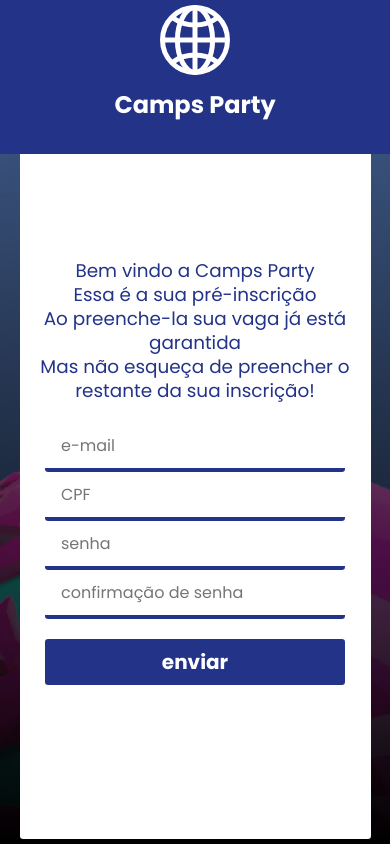
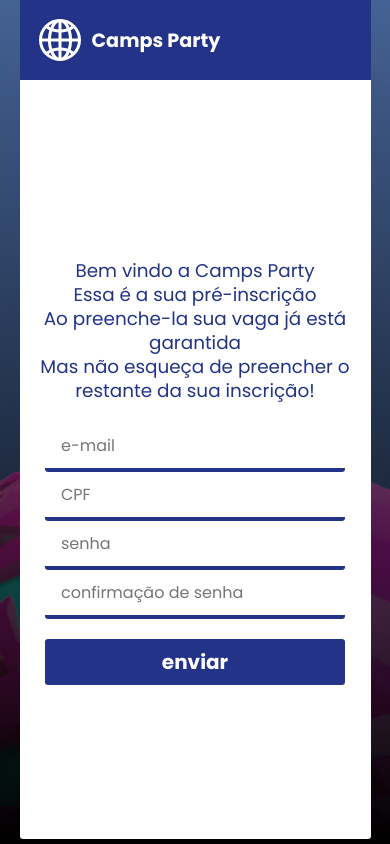
Before and after one commit to gpbPiazza/Camps-Party-Front-end, a React (Create React App) app: page /pre-sign-up in a window 390 px wide. Built offline with nearby package versions, Linux system fonts and the light colour scheme.

Commit message:
refactoring code, adding mobile layout for presignup page

```diff
--- /dev/null
+++ b/src/pages/PreSignUp/SignUpForm.jsx
@@ -0,0 +1,55 @@
+import React, { useState } from "react";
+import Input from "../../components/Input";
+import Button from "../../components/Button";
+import { Form } from "../../styles/sign-up.styles";
+
+const SignUpForm = () => {
+  const [email, setEmail] = useState("");
+  const [cpf, setCpf] = useState("");
+  const [pwd, setPwd] = useState("");
+  const [confirmPwd, setConfirmPwd] = useState("");
+  const [loading, setLoading] = useState("");
+
+  function handleSubmit(e) {
+    e.preventDefault();
+    if (loading) return;
+    setLoading(true);
+
+    const user = {
+      email,
+      cpf,
+      pwd,
+      confirmPwd,
+    };
+    console.log(user);
+    setLoading(false);
+  }
+  return (
+    <Form onSubmit={handleSubmit}>
+      <Input
+        placeholder="e-mail"
+        value={email}
+        onChange={(e) => setEmail(e.target.value)}
+      />
+      <Input
+        placeholder="CPF"
+        value={cpf}
+        onChange={(e) => setCpf(e.target.value)}
+      />
+      <Input
+        placeholder="senha"
+        value={pwd}
+        type="password"
+        onChange={(e) => setPwd(e.target.value)}
+      />
+      <Input
+        placeholder="confirmação de senha"
+        value={confirmPwd}
+        type="password"
+        onChange={(e) => setConfirmPwd(e.target.value)}
+      />
+      <Button type="submit" label="enviar" loading={loading} />
+    </Form>
+  );
+};
+export default SignUpForm;
--- /dev/null
+++ b/src/pages/PreSignUp/Text.jsx
@@ -0,0 +1,13 @@
+import React from "react";
+import { TextContainer, Text } from "../../styles/sign-up.styles";
+
+const Content = () => (
+  <TextContainer>
+    <Text>Bem vindo a Camps Party</Text>
+    <Text>Essa é a sua pré-inscrição</Text>
+    <Text>Ao preenche-la sua vaga já está garantida</Text>
+    <Text>Mas não esqueça de preencher o restante da sua inscrição!</Text>
+  </TextContainer>
+);
+
+export default Content;
--- a/src/pages/PreSignUp/index.jsx
+++ b/src/pages/PreSignUp/index.jsx
@@ -1,79 +1,21 @@
-import React, { useState } from "react";
+import React from "react";
 import MainContainer from "../../styles/container.styles";
-import {
-  Container,
-  Text,
-  Title,
-  Form,
-  LogoContainer,
-  TextContainer,
-} from "../../styles/sign-up.styles";
-import Input from "../../components/Input";
-import Button from "../../components/Button";
+import { Container, Title, LogoContainer } from "../../styles/sign-up.styles";
+import SignUpForm from "./SignUpForm";
 import Logo from "../../components/Logo";
+import Text from "./Text";
 
-const PreSignUp = () => {
-  const [email, setEmail] = useState(null);
-  const [cpf, setCpf] = useState(null);
-  const [pwd, setPwd] = useState(null);
-  const [confirmPwd, setConfirmPwd] = useState(null);
-  const [loading, setLoading] = useState(false);
-  function handleSubmit(e) {
-    e.preventDefault();
-    if (loading) return;
-    setLoading(true);
-    const user = {
-      email,
-      cpf,
-      pwd,
-      confirmPwd,
-    };
-    console.log(user);
-    setLoading(false);
-  }
-  return (
+const PreSignUp = () => (
   <MainContainer>
     <Container>
       <Title>
         <LogoContainer>
           <Logo background="black" height="3rem" />
         </LogoContainer>
-          <TextContainer>
-            <Text>Bem vindo a Camps Party</Text>
-            <Text>Essa é a sua pré-inscrição</Text>
-            <Text>Ao preenche-la sua vaga já está garantida</Text>
-            <Text>
-              Mas não esqueça de preencher o restante da sua inscrição!
-            </Text>
-          </TextContainer>
+        <Text />
       </Title>
-        <Form onSubmit={handleSubmit}>
-          <Input
-            placeholder="e-mail"
-            value={email}
-            onChange={(e) => setEmail(e.target.value)}
-          />
-          <Input
-            placeholder="CPF"
-            value={cpf}
-            onChange={(e) => setCpf(e.target.value)}
-          />
-          <Input
-            placeholder="senha"
-            value={pwd}
-            type="password"
-            onChange={(e) => setPwd(e.target.value)}
-          />
-          <Input
-            placeholder="confirmação de senha"
-            value={confirmPwd}
-            type="password"
-            onChange={(e) => setConfirmPwd(e.target.value)}
-          />
-          <Button type="submit" label="enviar" loading={loading} />
-        </Form>
+      <SignUpForm />
     </Container>
   </MainContainer>
 );
-};
 export default PreSignUp;
--- a/src/styles/container.styles.js
+++ b/src/styles/container.styles.js
@@ -7,6 +7,7 @@ const MainContainer = styled.div`
   flex-direction: column;
   align-items: center;
   justify-content: center;
+  position: relative;
 `;
 
 export default MainContainer;
--- a/src/styles/sign-up.styles.js
+++ b/src/styles/sign-up.styles.js
@@ -1,9 +1,12 @@
 import styled from "styled-components";
 
-export const Container = styled.button`
+export const Container = styled.div`
   width: 100%;
   height: 100%;
-
+  display: flex;
+  text-align: center;
+  flex-direction: column;
+  justify-content: center;
   border-radius: 0.2rem;
   background-color: var(--color-light);
 
@@ -28,16 +31,37 @@ export const TextContainer = styled.div`
 
 export const LogoContainer = styled.div`
   background-color: var(--color-primary);
-  position: fixed;
+  width: 100%;
+  position: absolute;
   top: 0px;
-  padding: 1.5rem;
   left: 0px;
-  width: 100%;
-  @media (max-width: 600px) {
-    padding: 0px;
+  padding: 1.5rem 0 0 0;
+
+  @media (max-width: 39.9em) {
+    & {
+      padding: 1rem 0;
+      display: flex;
+      align-items: center;
+    }
+
+    & > img {
+      height: 3rem;
+      margin: 0 0.5rem 0 1rem;
+    }
+
+    & > h2 {
+      margin: 0 0.5rem 0 0;
+      font-size: 1.2rem;
+    }
   }
 `;
 
 export const Form = styled.form`
   background: var(--color-light);
+
+  @media (max-width: 39.9em) {
+    & > button {
+      width: 95%;
+    }
+  }
 `;
```
Lines whose indentation alone changed are shown as unchanged.
